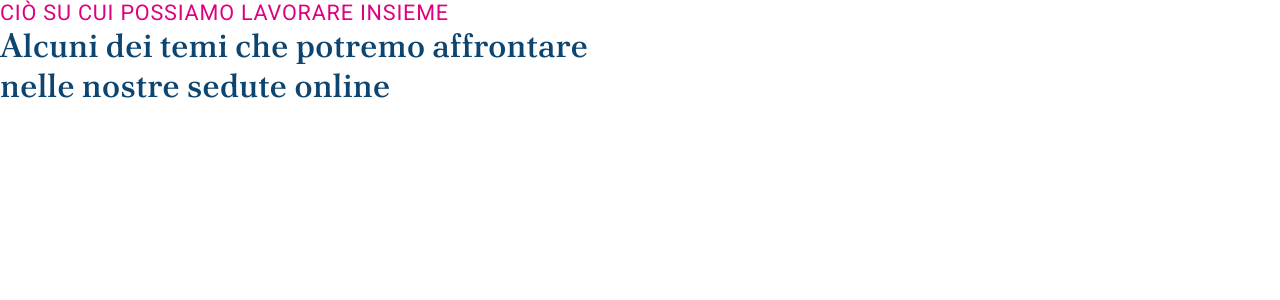
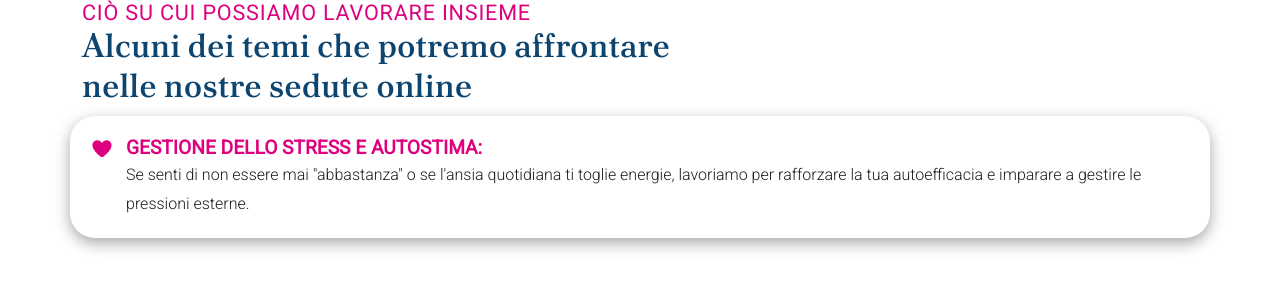
Before and after one commit to giannibussoletti/christiancecconi.it-migration, a React (Vite) app: page / in a window 1280 px wide. Shown: the top 300 px of the page. Built offline with nearby package versions, Linux system fonts and the light colour scheme.

Commit message:
created component Info Card

```diff
--- /dev/null
+++ b/src/assets/components/InfoCard.tsx
@@ -0,0 +1,19 @@
+import { FontAwesomeIcon } from "@fortawesome/react-fontawesome"
+import { Col, Row } from "react-bootstrap"
+import type { InfoCardTypes } from "../types"
+
+const InfoCard = (infoCardProps: InfoCardTypes) => {
+  return (
+    <Row className="icon-e-serv">
+      <Col xs="auto" className="p-0">
+        <FontAwesomeIcon icon={infoCardProps.icon} className="tit_serv" />
+      </Col>
+      <Col>
+        <h4 className="tit_serv">{infoCardProps.title}</h4>
+        <p className="mb-0">{infoCardProps.text}</p>
+      </Col>
+    </Row>
+  )
+}
+
+export default InfoCard
--- a/src/assets/components/TitleSubtitle.tsx
+++ b/src/assets/components/TitleSubtitle.tsx
@@ -1,6 +1,6 @@
-import type { TitleSubtitleProps } from "../types"
+import type { TitleSubtitleTypes } from "../types"
 
-const TitleSubtitle = ({ textProp }: TitleSubtitleProps) => {
+const TitleSubtitle = (textProp: TitleSubtitleTypes) => {
   return (
     <>
       <h2>{textProp.title}</h2>
--- a/src/assets/css/style.scss
+++ b/src/assets/css/style.scss
@@ -54,3 +54,20 @@ h3 {
   font-size: 2.08em;
   margin-bottom: 10px;
 }
+
+//INFO CARD
+.icon-e-serv {
+  border-radius: 25px;
+  padding: 20px;
+  box-shadow: rgba(0, 0, 0, 0.35) 0px 5px 15px;
+}
+
+.tit_serv {
+  font-size: 1.2em;
+  font-weight: 600;
+  line-height: 18pt;
+  margin-bottom: 0;
+  text-transform: uppercase;
+  font-stretch: condensed;
+  color: #de007e;
+}
--- a/src/assets/pages/Home.tsx
+++ b/src/assets/pages/Home.tsx
@@ -1,7 +1,14 @@
+import { Container } from "react-bootstrap"
 import TitleSubtitle from "../components/TitleSubtitle"
-import { lavorareInsieme } from "../texts"
+import InfoCard from "../components/InfoCard"
+import { ICStress, lavorareInsieme } from "../texts"
 const Home = () => {
-  return <TitleSubtitle textProp={lavorareInsieme} />
+  return (
+    <Container>
+      <TitleSubtitle {...lavorareInsieme} />
+      <InfoCard {...ICStress} />
+    </Container>
+  )
 }
 
 export default Home
--- a/src/assets/texts/index.tsx
+++ b/src/assets/texts/index.tsx
@@ -1,4 +1,5 @@
-import type { TitleSubtitleTypes } from "../types"
+import { faHeart } from "@fortawesome/free-solid-svg-icons"
+import type { InfoCardTypes, TitleSubtitleTypes } from "../types"
 
 export const lavorareInsieme: TitleSubtitleTypes = {
   title: "Ciò su cui possiamo lavorare insieme",
@@ -8,3 +9,9 @@ export const lavorareInsieme: TitleSubtitleTypes = {
     </>
   ),
 }
+
+export const ICStress: InfoCardTypes = {
+  icon: faHeart,
+  title: "Gestione dello Stress e Autostima:",
+  text: `Se senti di non essere mai "abbastanza" o se l'ansia quotidiana ti toglie energie, lavoriamo per rafforzare la tua autoefficacia e imparare a gestire le pressioni esterne.`,
+}
```
Also changed, not shown: src/assets/types/index.ts (+6 -3 lines).
